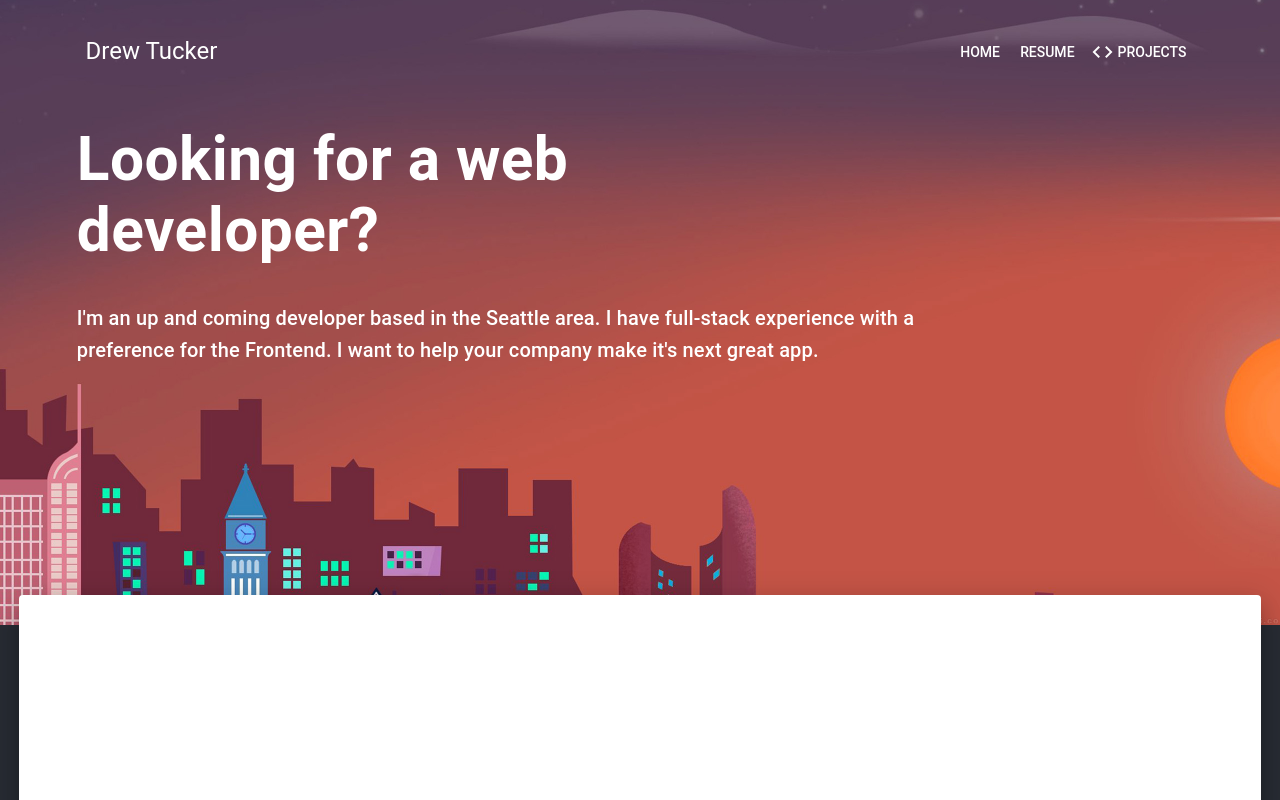
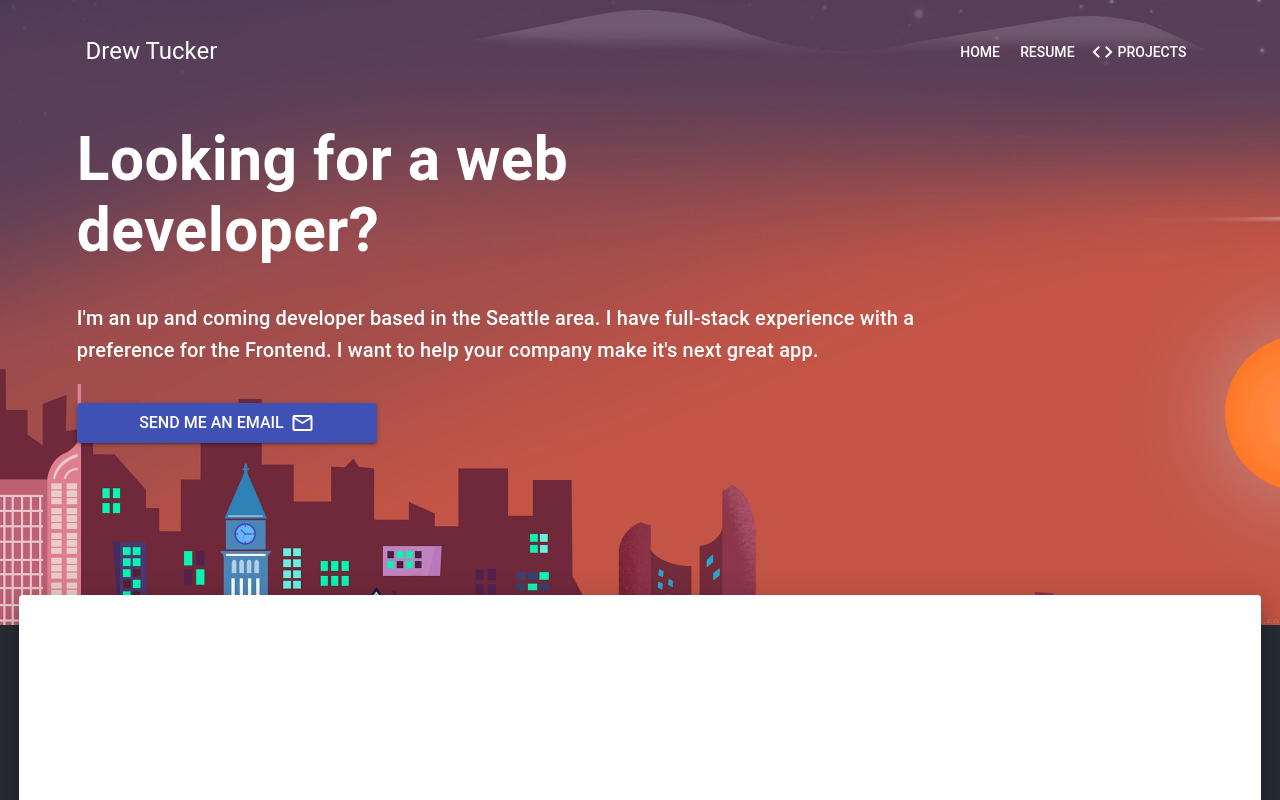
Before and after one commit to drewtucker/portfolio, a React (Create React App) app: page / in a window 1280 px wide. Shown: the top 800 px of the page. Built offline with nearby package versions, Linux system fonts and the light colour scheme.

Commit message:
Add button to Banner greeting.

```diff
--- a/src/Banner.jsx
+++ b/src/Banner.jsx
@@ -1,3 +1,4 @@
+import Button from '@material-ui/core/Button';
 import Typography from '@material-ui/core/Typography';
 import React from 'react';
 
@@ -11,6 +12,10 @@ function Banner() {
         <Typography variant='h6' style={{ width: '70%', color: 'white', textAlign:'left', marginTop: '3%'}}>
         I'm an up and coming developer based in the Seattle area. I have full-stack experience with a preference for the Frontend. I want to help your company make it's next great app.
       </Typography>
+        <Button variant='contained' color='primary' style={{width: '300px', marginTop: '3%', fontSize: '1rem' }}>Send me an email<i style={{marginLeft:'2.5%'}} class="material-icons">
+            mail_outline</i></Button>
+
+
     </div>
       <style>{`
       .greeting {
```
